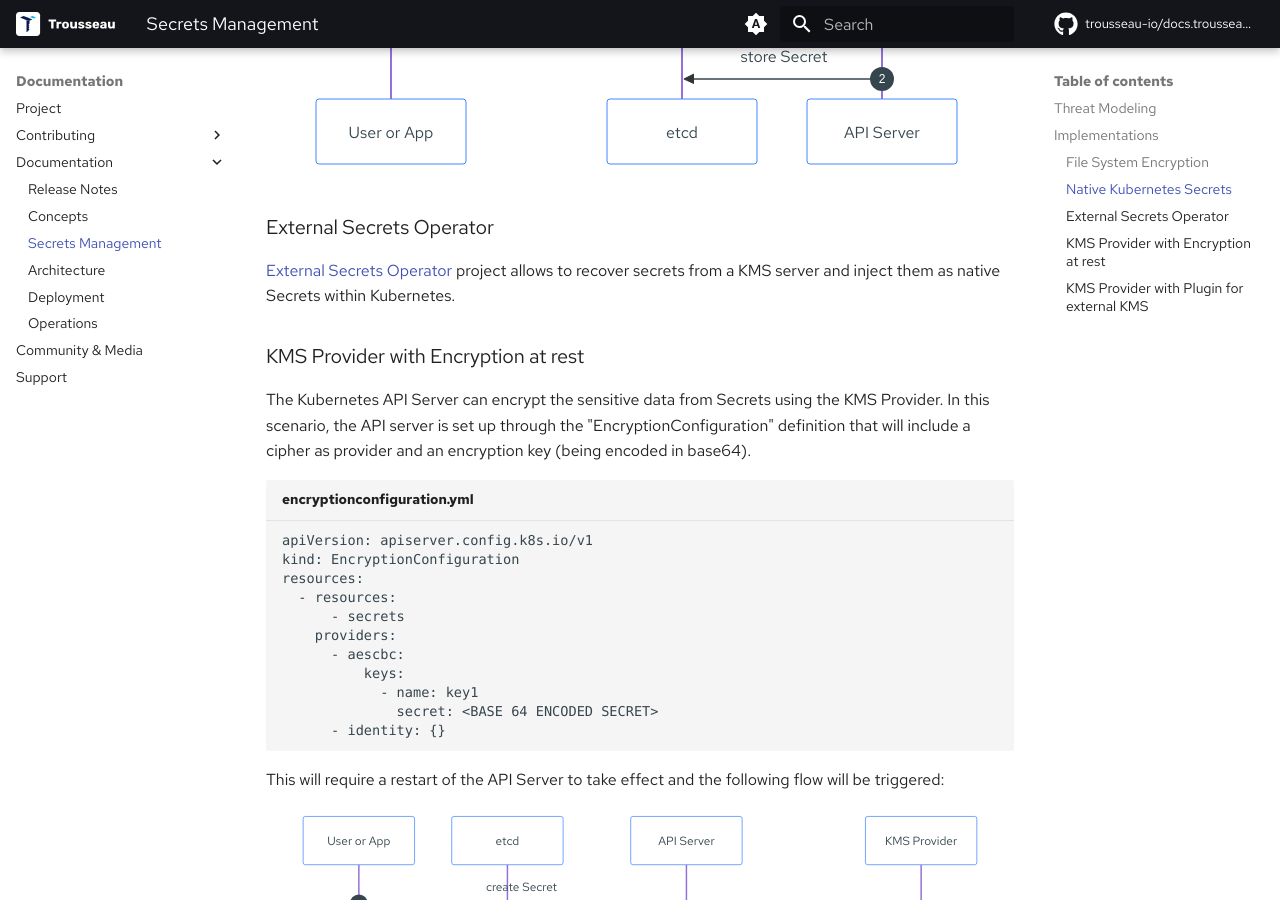
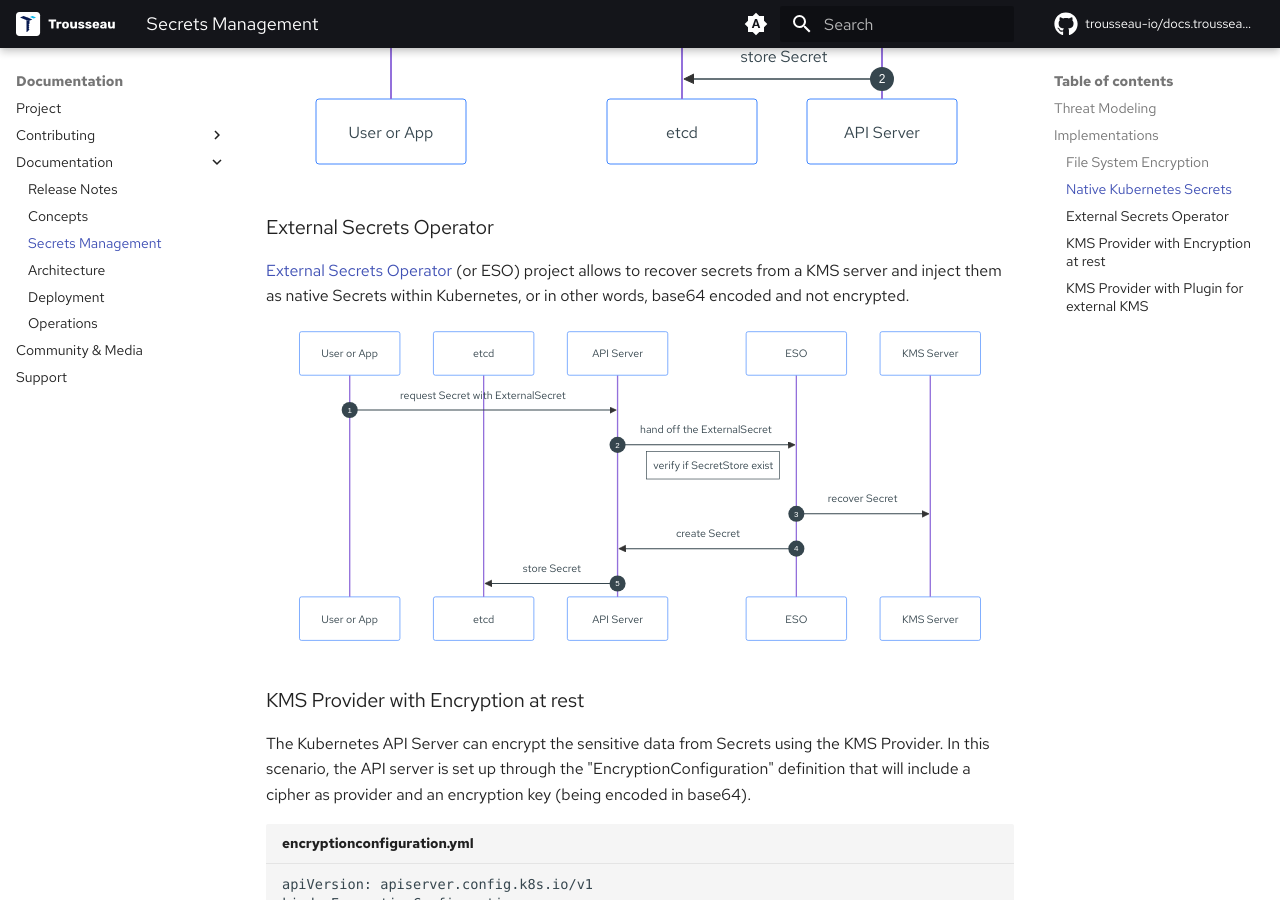
Before and after one commit to Trousseau-io/docs.trousseau.io, an MkDocs documentation site: the page built from docs/trousseau/secretmanagement.md, in a window 1280 px wide and 900 px high, scrolled down 1967 px. Built offline with MkDocs 1.6.1 and Material for MkDocs 9.7.7, drawn with Linux system fonts in a browser that asks for light colours; some web fonts are replaced; comment, search, counter and statistics services are not loaded; some of the changed lines change nothing that is shown.

Commit message:
Update secretmanagement.md

````diff
--- a/docs/trousseau/secretmanagement.md
+++ b/docs/trousseau/secretmanagement.md
@@ -59,7 +59,23 @@ autonumber
 
 ### External Secrets Operator
 
-[External Secrets Operator](https://external-secrets.io/) project allows to recover secrets from a KMS server and inject them as native Secrets within Kubernetes.
+[External Secrets Operator](https://external-secrets.io/) (or ESO) project allows to recover secrets from a KMS server and inject them as native Secrets within Kubernetes, or in other words, base64 encoded and not encrypted.
+
+```mermaid
+sequenceDiagram
+participant User or App
+participant etcd
+participant API Server
+participant ESO
+participant KMS Server
+autonumber
+  User or App->>API Server: request Secret with ExternalSecret
+  API Server->>ESO: hand off the ExternalSecret
+  Note left of ESO: verify if SecretStore exist
+  ESO->>KMS Server: recover Secret
+  ESO->>API Server: create Secret
+  API Server->>etcd: store Secret
+```
 
 ### KMS Provider with Encryption at rest
 
````
